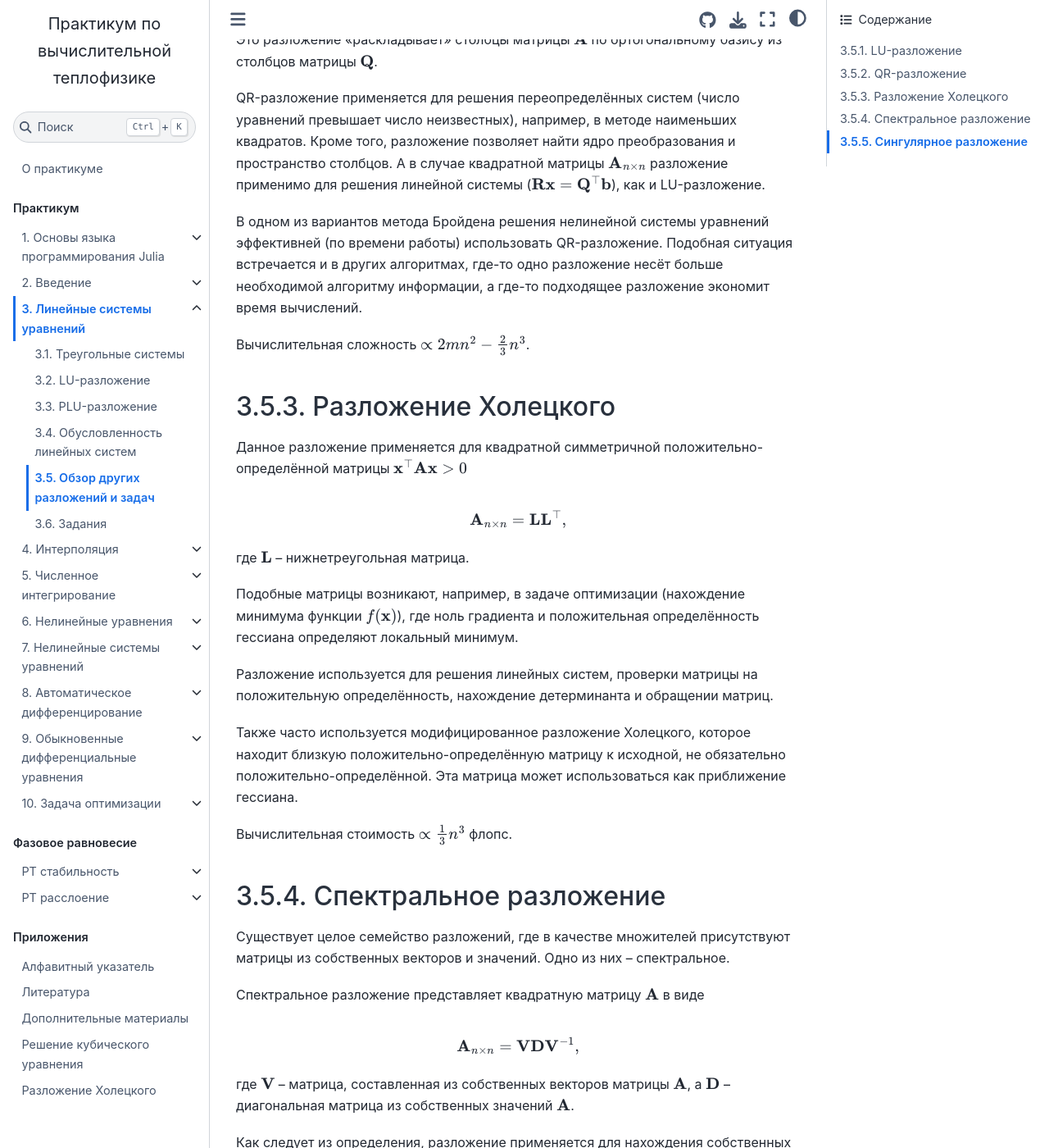
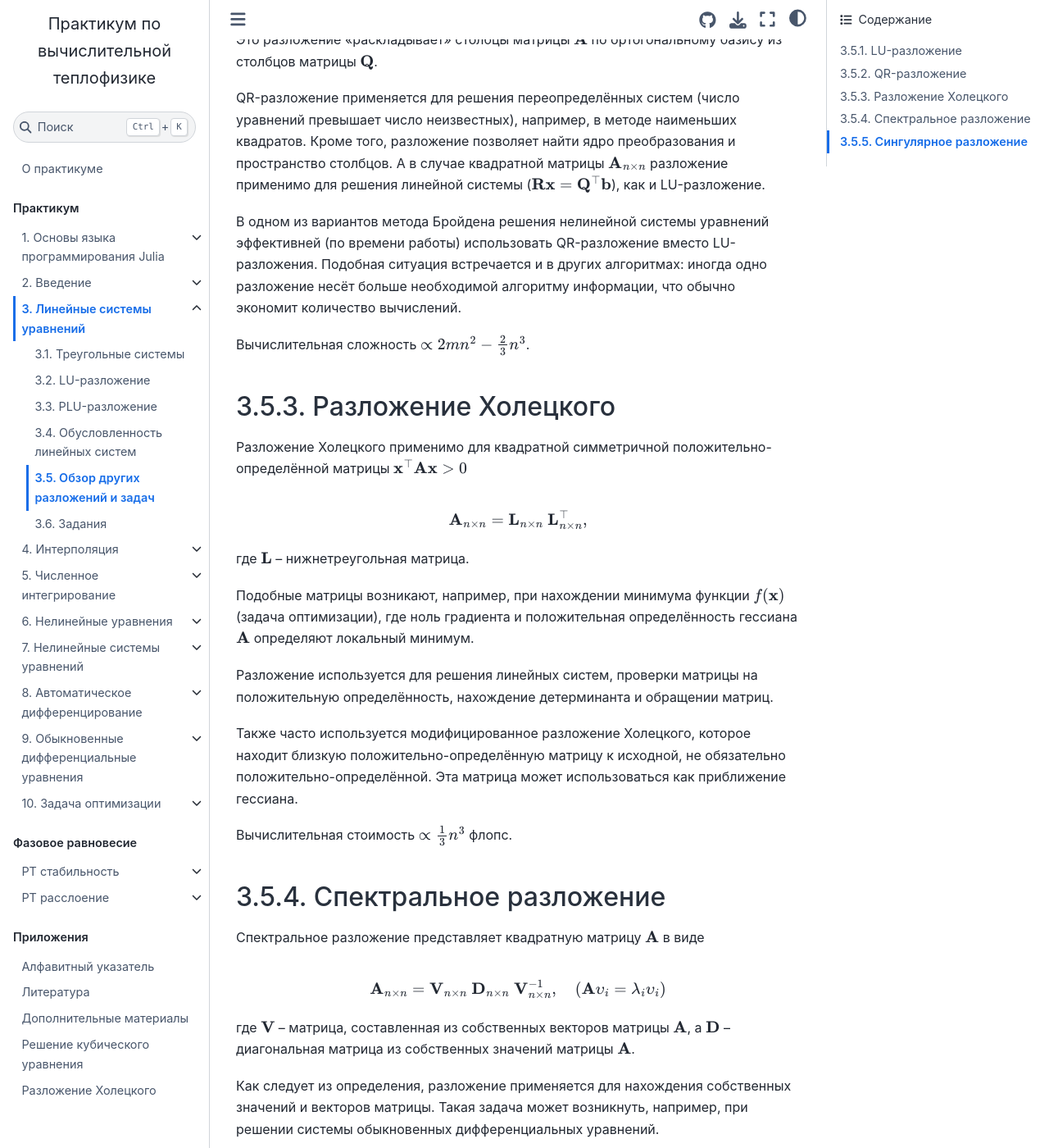
Before and after one commit to stepanzh/computational_thermodynamics, a Jupyter Book: the page built from book/syslinear/decompose_overview.md, in a window 1280 px wide and 1400 px high, scrolled down 1086 px. Shown: the whole window at 82% size. Built offline with Jupyter Book 1.0.4 settings and Sphinx 7.4.7 and the Sphinx Book theme 1.1.4, drawn with Linux system fonts in a browser that asks for light colours; some of the changed text lies outside the part shown.

Commit message:
feat(syslinear); больше о разложениях
Related #77

````diff
--- a/book/syslinear/decompose_overview.md
+++ b/book/syslinear/decompose_overview.md
@@ -70,22 +73,25 @@ QR-разложение применяется для решения перео
 Кроме того, разложение позволяет найти ядро преобразования и пространство столбцов.
 А в случае квадратной матрицы $\mathbf{A}_{n\times n}$ разложение применимо для решения линейной системы ($\mathbf{R} \mathbf{x} = \mathbf{Q}^{\top} \mathbf{b}$), как и LU-разложение.
 
-В одном из вариантов метода Бройдена решения нелинейной системы уравнений эффективней (по времени работы) использовать QR-разложение. Подобная ситуация встречается и в других алгоритмах, где-то одно разложение несёт больше необходимой алгоритму информации, а где-то подходящее разложение экономит время вычислений.
+В одном из вариантов метода Бройдена решения нелинейной системы уравнений эффективней (по времени работы) использовать QR-разложение вместо LU-разложения.
+Подобная ситуация встречается и в других алгоритмах: иногда одно разложение несёт больше необходимой алгоритму информации, что обычно экономит количество вычислений.
 
 Вычислительная сложность $\propto 2mn^2 - \frac{2}{3} n^3$.
+
+
 
 (syslinear_ch_cholesky)=
 ## Разложение Холецкого
 
-Данное разложение применяется для квадратной симметричной положительно-определённой матрицы $\mathbf{x}^\top \mathbf{A} \mathbf{x} > 0$
+Разложение Холецкого применимо для квадратной симметричной положительно-определённой матрицы $\mathbf{x}^\top \mathbf{A} \mathbf{x} > 0$
 
 ```{math}
-\mathbf{A}_{n\times n} = \mathbf{L}\mathbf{L}^\top,
+\mathbf{A}_{n \times n} = \mathbf{L}_{n \times n}\ \mathbf{L}^\top_{n \times n},
 ```
 
 где $\mathbf{L}$ -- нижнетреугольная матрица.
 
-Подобные матрицы возникают, например, в задаче оптимизации (нахождение минимума функции $f(\mathbf{x})$), где ноль градиента и положительная определённость гессиана определяют локальный минимум.
+Подобные матрицы возникают, например, при нахождении минимума функции $f(\mathbf{x})$ (задача оптимизации), где ноль градиента и положительная определённость гессиана $\mathbf{A}$ определяют локальный минимум.
 
 Разложение используется для решения линейных систем, проверки матрицы на положительную определённость, нахождение детерминанта и обращении матриц.
 
@@ -93,17 +99,17 @@ QR-разложение применяется для решения перео
 
 Вычислительная стоимость $\propto \frac{1}{3} n^3$ флопс.
 
+
+
 ## Спектральное разложение
-
-Существует целое семейство разложений, где в качестве множителей присутствуют матрицы из собственных векторов и значений. Одно из них -- спектральное.
 
 Спектральное разложение представляет квадратную матрицу $\mathbf{A}$ в виде
 
 ```{math}
-\mathbf{A}_{n\times n} = \mathbf{VDV}^{-1},
+\mathbf{A}_{n \times n} = \mathbf{V}_{n \times n}\ \mathbf{D}_{n \times n}\ \mathbf{V}^{-1}_{n \times n}, \quad (\mathbf{A} \upsilon_{i} = \lambda_{i} \upsilon_{i})
 ```
 
-где $\mathbf{V}$ -- матрица, составленная из собственных векторов матрицы $\mathbf{A}$, а $\mathbf{D}$ -- диагональная матрица из собственных значений $\mathbf{A}$.
+где $\mathbf{V}$ -- матрица, составленная из собственных векторов матрицы $\mathbf{A}$, а $\mathbf{D}$ -- диагональная матрица из собственных значений матрицы $\mathbf{A}$.
 
 Как следует из определения, разложение применяется для нахождения собственных значений и векторов матрицы. Такая задача может возникнуть, например, при решении системы обыкновенных дифференциальных уравнений.
 
````
Also changed, not shown: other parts of book/syslinear/decompose_overview.md (+6 -3 lines).
